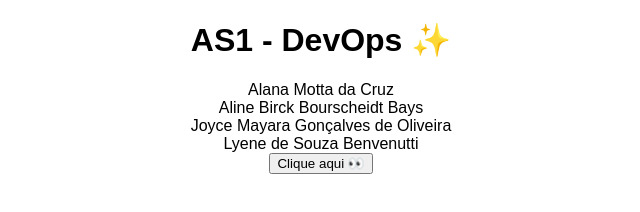
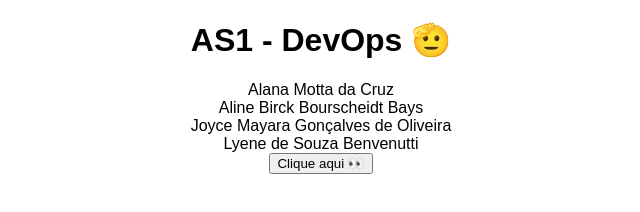
Before and after one commit to karimearrigo/AS-DevOps, a plain HTML site: page web/index.html in a window 1280 px wide. Shown: the full height of the page, 319-959 px from the left. Drawn offline with Linux system fonts and the light colour scheme.

Commit message:
Update index.html

```diff
--- a/web/index.html
+++ b/web/index.html
@@ -7,7 +7,7 @@
     <title>Grupo 20 - DevOps</title>
 </head>
 <body>
-    <h1>AS1 - DevOps ✨</h1>
+    <h1>AS1 - DevOps 🫡</h1>
 
     <script src="main.js"></script>
 </body>
```
